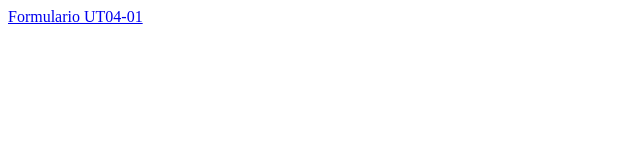
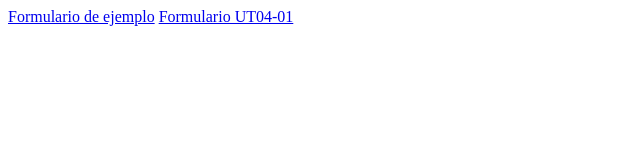
Before and after one commit to Pabloski44/pablo.github.io, a plain HTML site: page index.html in a window 1280 px wide. Shown: the whole page, without its empty margins (0-640 px from the left). Drawn offline with Linux system fonts and the light colour scheme.

Commit message:
Update index.html

```diff
--- a/index.html
+++ b/index.html
@@ -6,6 +6,7 @@
     <title>Unidad 4</title>
 </head>
 <body>
+        <a href="UT04-00/Index.html">Formulario de ejemplo</a>
         <a href="UT04-01/Index.html">Formulario UT04-01</a>
 </body>
 </html>
```
